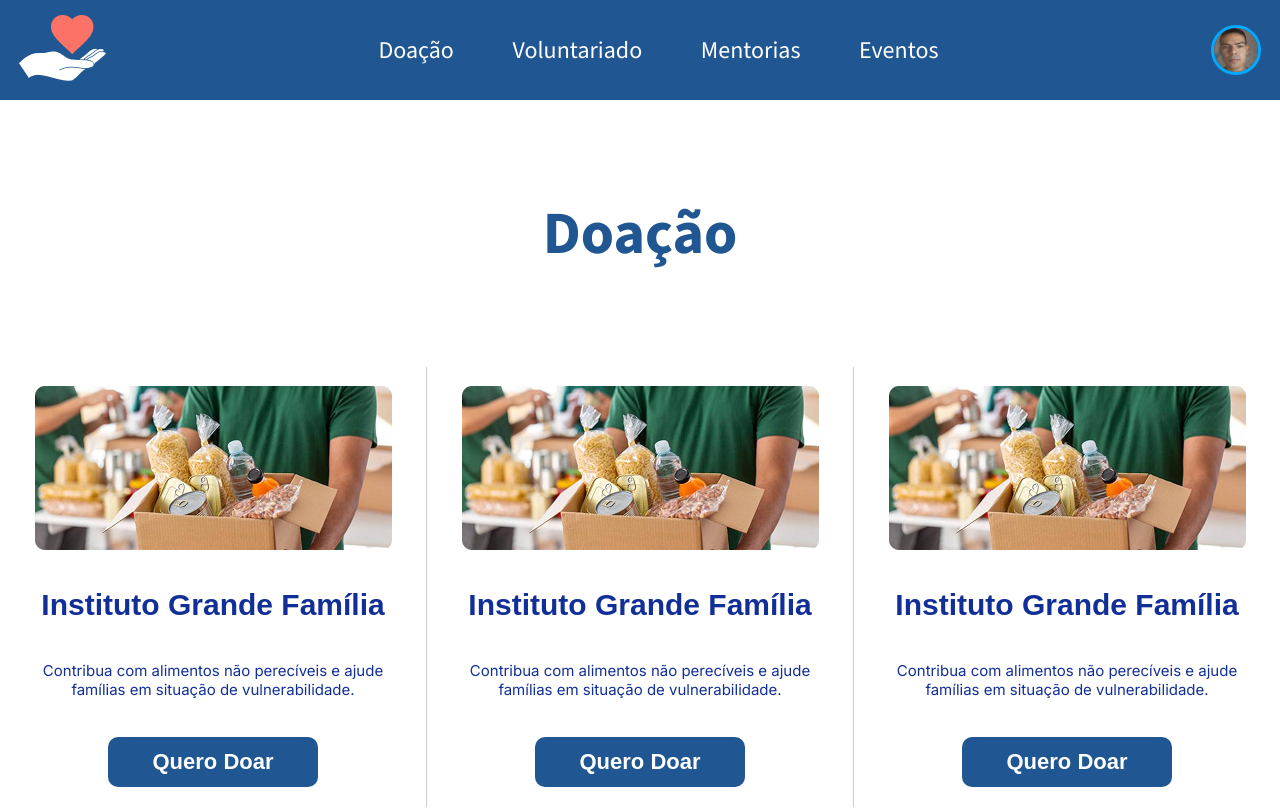
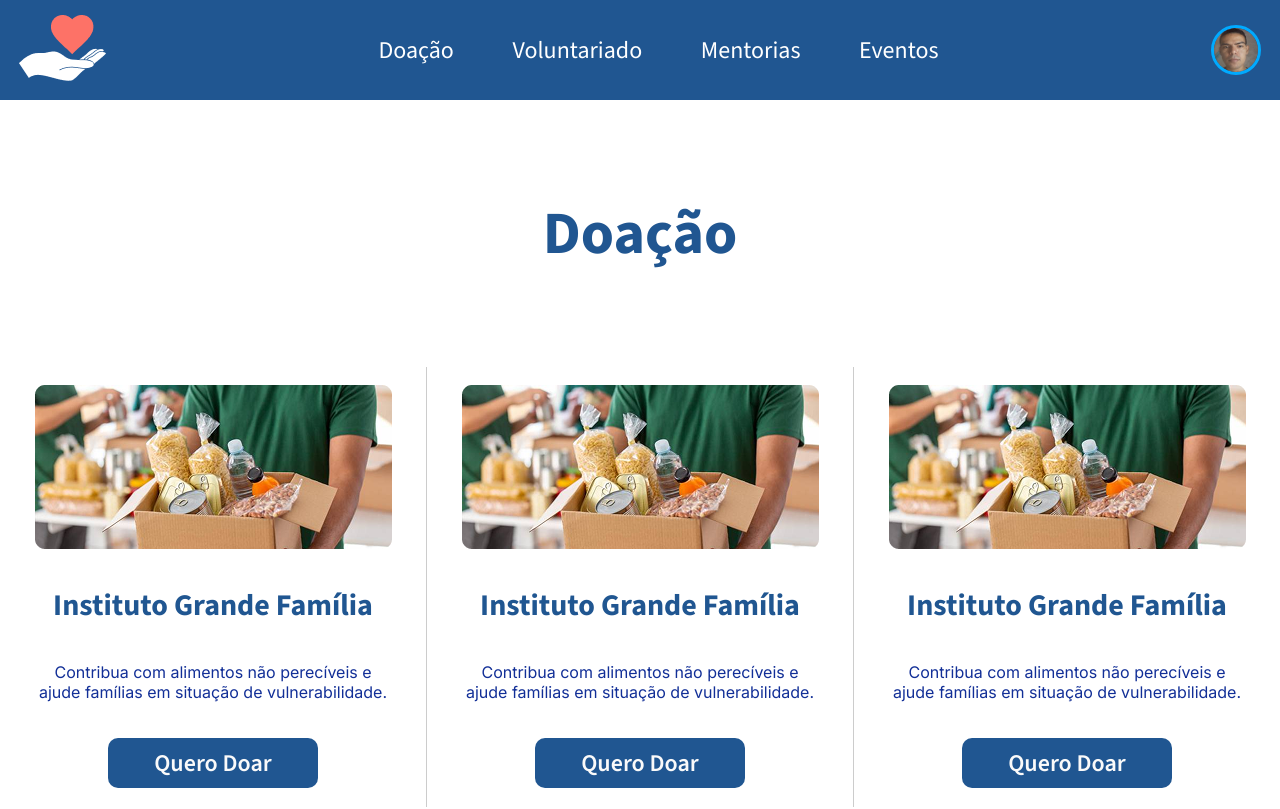
Before and after one commit to laecio22/Connect, a React (Vite) app: page /doacao in a window 1280 px wide. Shown: the top 809 px of the page. Built offline with nearby package versions, Linux system fonts and the light colour scheme.

Commit message:
refactor(infoCard.module.scss): reaproveitamento  do  css  com  os  mixins  no  componente  InfoCard

```diff
--- a/src/components/infoCard/InfoCard.jsx
+++ b/src/components/infoCard/InfoCard.jsx
@@ -1,4 +1,5 @@
 import S from './infoCard.module.scss'
+import Button from '../button/Button';
 
 const InfoCard = (props) => {
   return (
@@ -6,7 +7,7 @@ const InfoCard = (props) => {
        <img src={props.img} alt={props.alt} />
        <h2>{props.subtitulo}</h2>
        <p>{props.paragrafo}</p>
-       <button>{props.textBotao}</button>
+       <Button>{props.textBotao}</Button>
     </article>
   )
 }
--- a/src/components/infoCard/infoCard.module.scss
+++ b/src/components/infoCard/infoCard.module.scss
@@ -1,37 +1,27 @@
+@use "../../styles/mixins" as m;
+@use "../../styles/colors" as c;
+
 .article {
+  @include m.containerFlexivelColunmBetween();
   max-width: 357px;
   height: 55vh;
-  display: flex;
-  flex-direction: column;
   align-items: center;
-  justify-content: space-between;
 
   h2 {
-    font-size: 30px;
-    color: #122f97;
-    font-family: "Source  Sans 3", sans-serif;
-    font-weight: bold;
+    @include m.estilizacaoFontsCards();
+    color: c.$color-blue;
   }
 
   p {
-    font-size: 15px;
-    font-family: "Inter", sans-serif;
+    @include m.estilizacaoFontsParagrafo();
     text-align: center;
-    font-weight: 400;
-    color: #122f97;
+    color: c.$color-blue-dark;
   }
 
   button {
-    border: none;
-    background-color: #205691;
     width: 210px;
     height: 50px;
     border-radius: 10px;
-    color: white;
-    font-weight: 600;
-    font-size: 22px;
-    font-family: "Source  Sans 3", sans-serif;
-    cursor: pointer;
   }
 }
 
--- a/src/styles/_mixins.scss
+++ b/src/styles/_mixins.scss
@@ -3,6 +3,12 @@
 @mixin containerFlexivelBetween() {
   display: flex;
   justify-content: space-between;
+}
+
+@mixin containerFlexivelColunmBetween(){
+   display: flex;
+  justify-content: space-between;
+  flex-direction: column;
 }
 
 @mixin containerFlexivelAround ()  {
```
